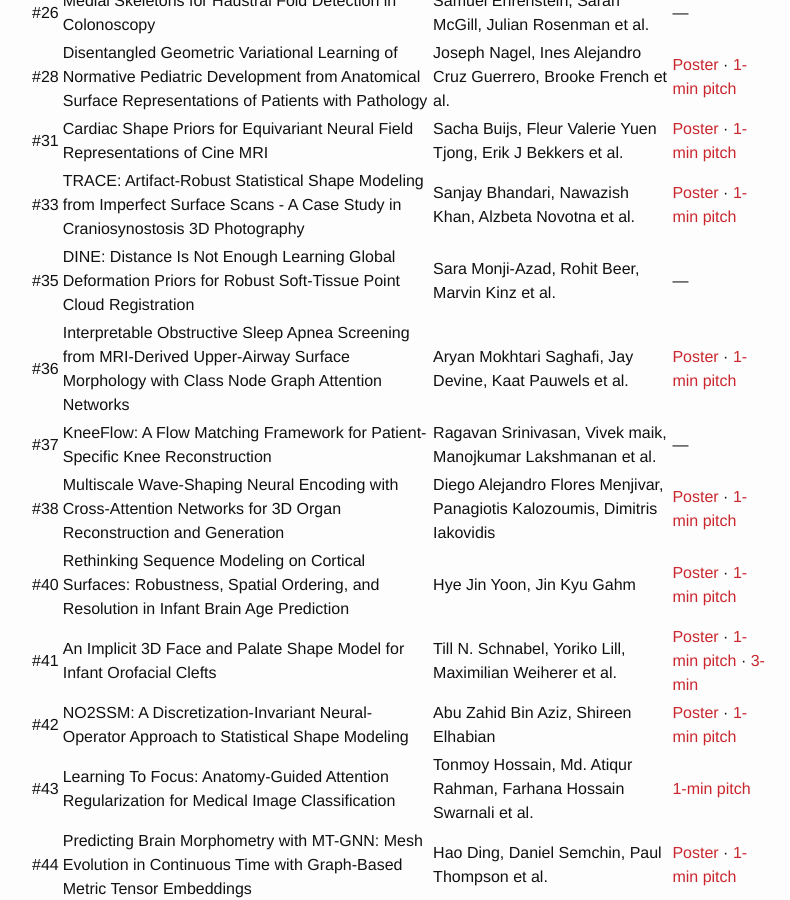
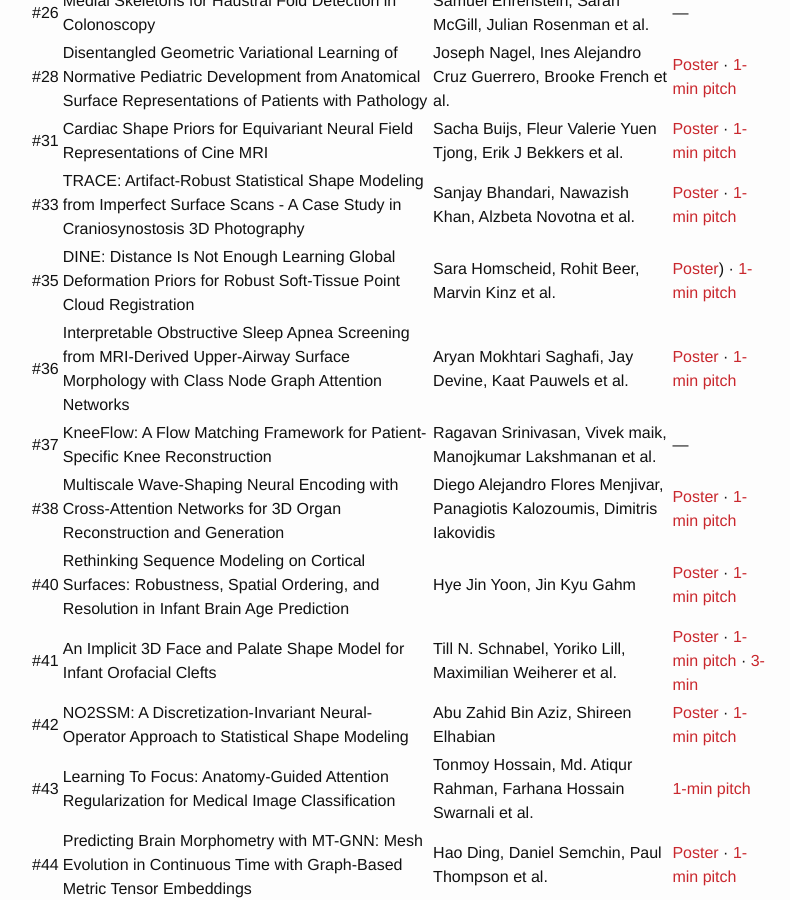
Before and after one commit to shapemi/shapemi.github.io, a Jekyll site: the page built from index.md, in a window 1280 px wide and 900 px high, scrolled down 2581 px. Shown: the whole window, without its empty margins (241-1031 px from the left). Built offline with Jekyll 4.4.1, drawn with Linux system fonts in a browser that asks for light colours; our own code applies the rules of GitHub Pages for plain Markdown files.

Commit message:
Update authors and links for paper #35

```diff
--- a/index.md
+++ b/index.md
@@ -67,7 +67,7 @@ Posters and 1-minute pitch videos for the 2026 papers, as received. Browse all f
 | #28 | Disentangled Geometric Variational Learning of Normative Pediatric Development from Anatomical Surface Representations of Patients with Pathology | Joseph Nagel, Ines Alejandro Cruz Guerrero, Brooke French et al. | [Poster](https://drive.google.com/file/d/150Hj2txM5IZR0k4zcTpwNW1JI-xGVVZ3/view?usp=sharing) · [1-min pitch](https://drive.google.com/file/d/19eOpKTKe-7mop-uFYLtRUWR21iXdoTLc/view?usp=sharing) |
 | #31 | Cardiac Shape Priors for Equivariant Neural Field Representations of Cine MRI | Sacha Buijs, Fleur Valerie Yuen Tjong, Erik J Bekkers et al. | [Poster](https://drive.google.com/file/d/13pQaNgsZ65e62AMTmBnqCoK58rzFjQLL/view?usp=sharing) · [1-min pitch](https://drive.google.com/file/d/1jOt2-Vo5gtkNCuZ91PaOrp0ATZOPOkQi/view?usp=sharing) |
 | #33 | TRACE: Artifact-Robust Statistical Shape Modeling from Imperfect Surface Scans - A Case Study in Craniosynostosis 3D Photography | Sanjay Bhandari, Nawazish Khan, Alzbeta Novotna et al. | [Poster](https://drive.google.com/file/d/1XEKRnAY5TbUR3nBQcESZypJ_8XIb82ZP/view?usp=sharing) · [1-min pitch](https://drive.google.com/file/d/139VlJfy_msn5ZX6QLK8z0FSH5pqxyYGj/view?usp=sharing) |
-| #35 | DINE: Distance Is Not Enough Learning Global Deformation Priors for Robust Soft-Tissue Point Cloud Registration | Sara Monji-Azad, Rohit Beer, Marvin Kinz et al. | — |
+| #35 | DINE: Distance Is Not Enough Learning Global Deformation Priors for Robust Soft-Tissue Point Cloud Registration | Sara Homscheid, Rohit Beer, Marvin Kinz et al. | [Poster](https://drive.google.com/file/d/1GJrrAUG6WMxZzfhWu4llKPDEAEvmC7qW/view?usp=drive_link)) · [1-min pitch](https://drive.google.com/file/d/1FnBRGQQB1wUVMFRSlX9NAZhcWKX80aEA/view?usp=drive_link) |
 | #36 | Interpretable Obstructive Sleep Apnea Screening from MRI-Derived Upper-Airway Surface Morphology with Class Node Graph Attention Networks | Aryan Mokhtari Saghafi, Jay Devine, Kaat Pauwels et al. | [Poster](https://drive.google.com/file/d/1Up6cVS_ADj3ojybZe8RflPKJ2kGccP3o/view?usp=sharing) · [1-min pitch](https://drive.google.com/file/d/1otzbEeZsZSQBq3Q0TJgW4IQ6BWzWyGJs/view?usp=sharing) |
 | #37 | KneeFlow: A Flow Matching Framework for Patient-Specific Knee Reconstruction | Ragavan Srinivasan, Vivek maik, Manojkumar Lakshmanan et al. | — |
 | #38 | Multiscale Wave-Shaping Neural Encoding with Cross-Attention Networks for 3D Organ Reconstruction and Generation | Diego Alejandro Flores Menjivar, Panagiotis Kalozoumis, Dimitris Iakovidis | [Poster](https://drive.google.com/file/d/1QFPYH_ZfOWYOneI7Kfd7B2OEdlkIiKQw/view?usp=sharing) · [1-min pitch](https://drive.google.com/file/d/1t9-yIVayQoa1WYh5xQndlid3KgQmFKhH/view?usp=sharing) |
```
